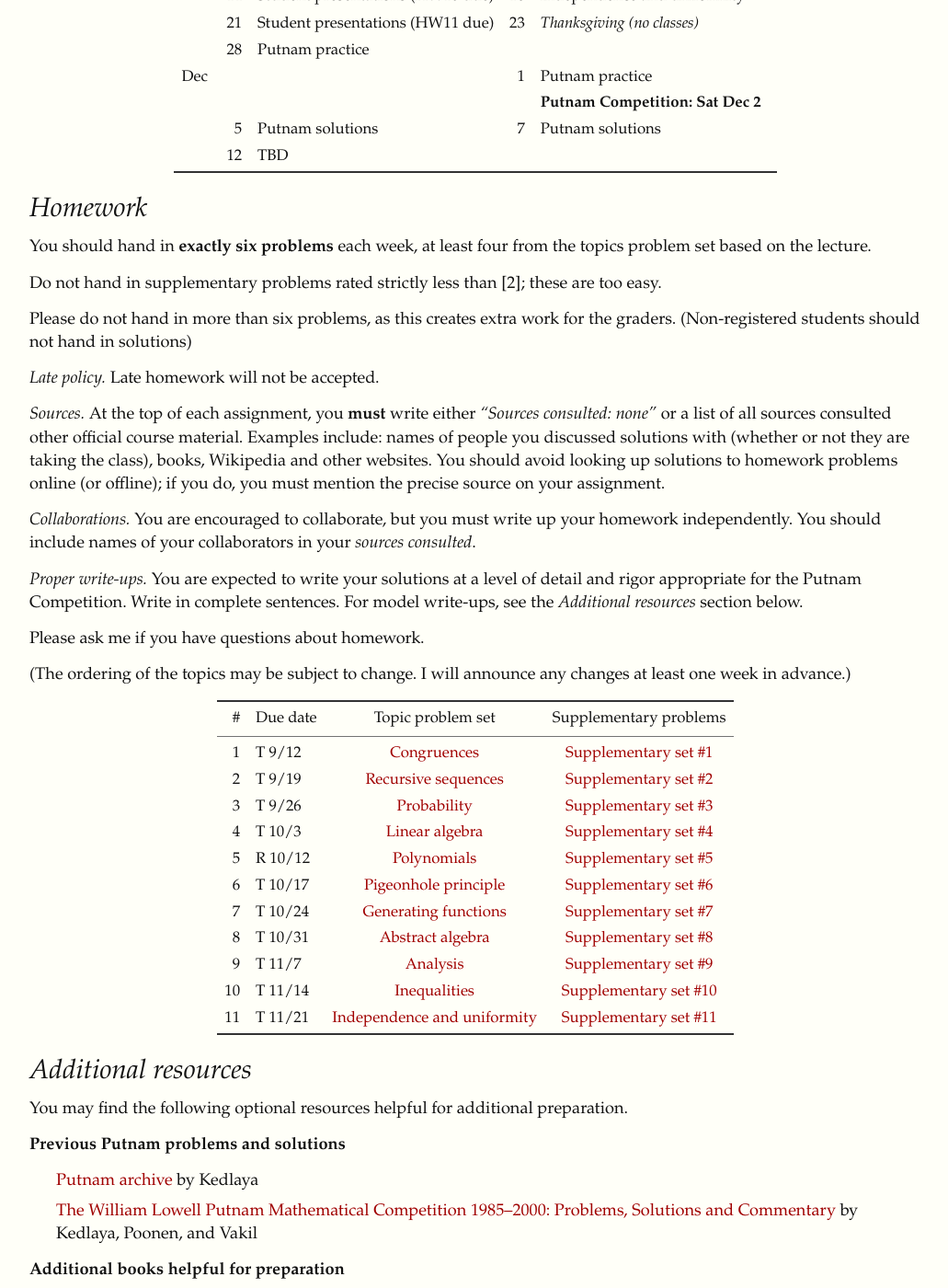
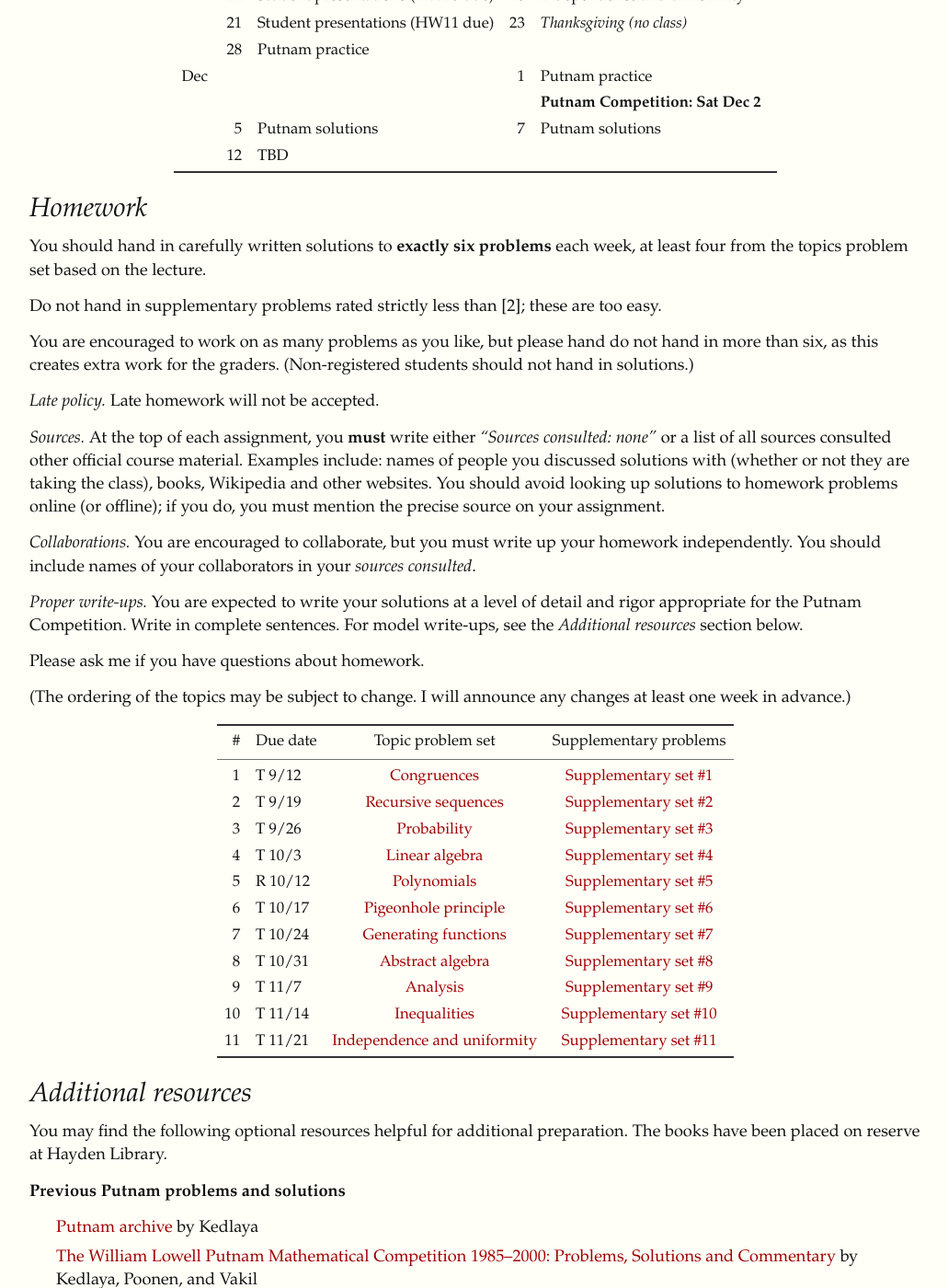
Before and after one commit to yufeizhao/yufeizhao.github.io, a Jekyll site: the page built from a34/index.md, in a window 1280 px wide and 1400 px high, scrolled down 1141 px. Shown: the whole window at 92% size, without its empty margins (123-1154 px from the left). Built offline with Jekyll 4.4.1, drawn with Linux system fonts in a browser that asks for light colours; nearby versions of some CDN libraries; some of the changed text lies outside the part shown.

Commit message:
a34 pset policy

```diff
--- a/a34/index.md
+++ b/a34/index.md
@@ -35,14 +35,14 @@ MIT students who are not officially enrolled are welcome to participate, but sho
 |     | 19 | Student presentations (HW2 due) | 21 | Probability
 |     | 26 | Student presentations (HW3 due) | 28 | Linear algebra
 |Oct  |  3 | Student presentations (HW4 due) |  5 | Polynomials
-|     | 10 | _Columbus Day (no classes)_     | 12 | Student presentations (HW5 due) |
+|     | 10 | _Columbus Day (no class)_     | 12 | Student presentations (HW5 due) |
 |     | 17 | Student presentations (HW6 due) | 19 | Generating functions
 |     | 24 | Student presentations (HW7 due) | 26 | Abstract algebra
 |     | 31 | Student presentations (HW8 due) |
 |Nov  |    |                                 |  2 | Analysis
 |     |  7 | Student presentations (HW9 due) |  9 | Inequalities
 |     | 14 | Student presentations (HW10 due)| 16 | Independence and uniformity
-|     | 21 | Student presentations (HW11 due)| 23 | _Thanksgiving (no classes)_ |
+|     | 21 | Student presentations (HW11 due)| 23 | _Thanksgiving (no class)_ |
 |     | 28 | Putnam practice |
 |Dec  |    |                                 |  1 | Putnam practice
 |     |    |                                 |    | **Putnam Competition: Sat Dec 2** |
@@ -51,11 +51,11 @@ MIT students who are not officially enrolled are welcome to participate, but sho
 
 
 ## Homework
-You should hand in **exactly six problems** each week, at least four from the topics problem set based on the lecture.
+You should hand in carefully written solutions to **exactly six problems** each week, at least four from the topics problem set based on the lecture.
 
 Do not hand in supplementary problems rated strictly less than [2]; these are too easy.
 
-Please do not hand in more than six problems, as this creates extra work for the graders. (Non-registered students should not hand in solutions)
+You are encouraged to work on as many problems as you like, but please hand do not hand in more than six, as this creates extra work for the graders. (Non-registered students should not hand in solutions.)
 
 _Late policy._ Late homework will not be accepted.
 
@@ -86,7 +86,7 @@ Please ask me if you have questions about homework.
 
 ## Additional resources
 
-You may find the following optional resources helpful for additional preparation.
+You may find the following optional resources helpful for additional preparation. The books have been placed on reserve at Hayden Library.
 
 **Previous Putnam problems and solutions**
 
```
Also changed, not shown: gtac/index.md (+1 -1 lines).
